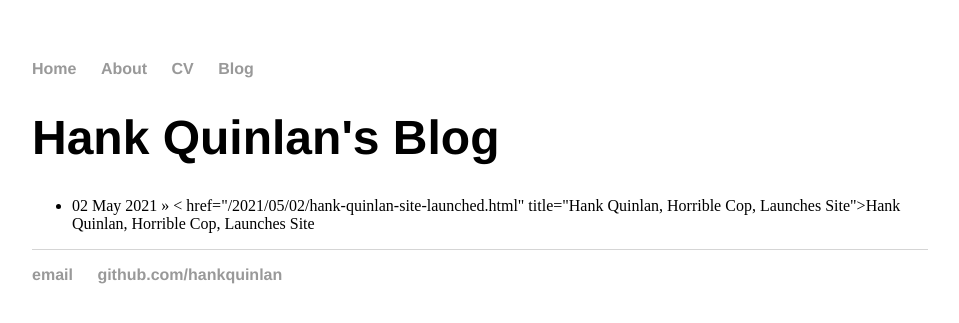
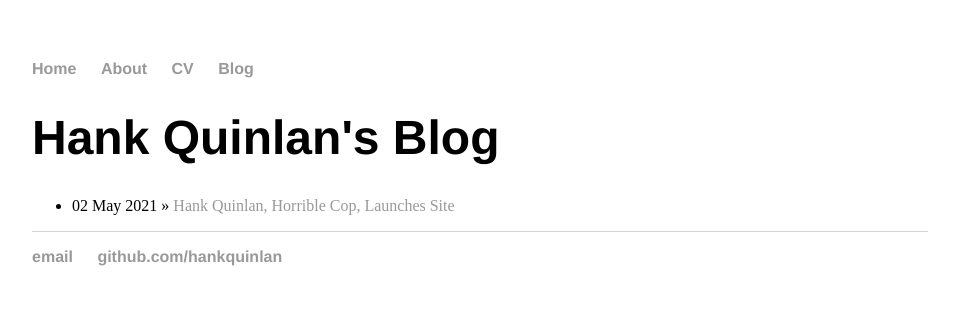
Before and after one commit to Rajuxi/Rajuxi.github.io, a Jekyll site: the page built from blog/index.html, in a window 1280 px wide. Shown: the top 323 px of the page, without its empty margins (160-1119 px from the left). Built offline with Jekyll 4.4.1, drawn with Linux system fonts in a browser that asks for light colours.

Commit message:
Update index.html
pushed a update to fix some errors

```diff
--- a/blog/index.html
+++ b/blog/index.html
@@ -3,10 +3,12 @@ layout: default
 title: Hank Quinlan's Blog
 ---
 
-    <h1>{{ page.title }}</h1>
-    <ul class="posts">
-
-        {% for post in site.posts %}
-            <li><span>{{ post.date | date_to_string }}</span> » < href="{{ post.url }}" title="{{ post.title }}">{{ post.title }}</a></li>
-        {% endfor %}
-    </ul>
+<h1>{{ page.title }}</h1>
+<ul class="posts">
+  {% for post in site.posts %}
+  <li>
+    <span>{{ post.date | date_to_string }}</span> »
+    <a href="{{ post.url }}" title="{{ post.title }}">{{ post.title }}</a>
+  </li>
+  {% endfor %}
+</ul>
```
